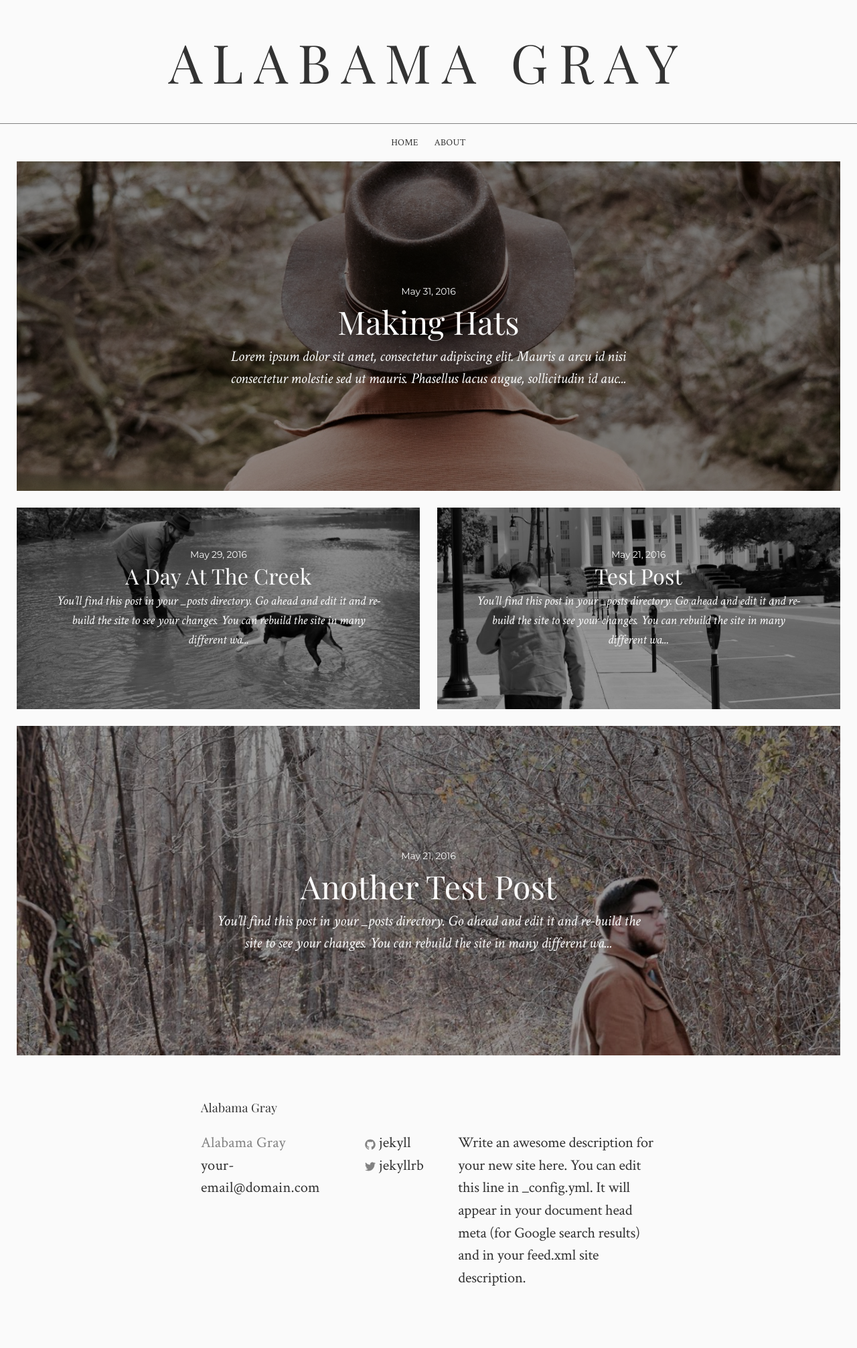
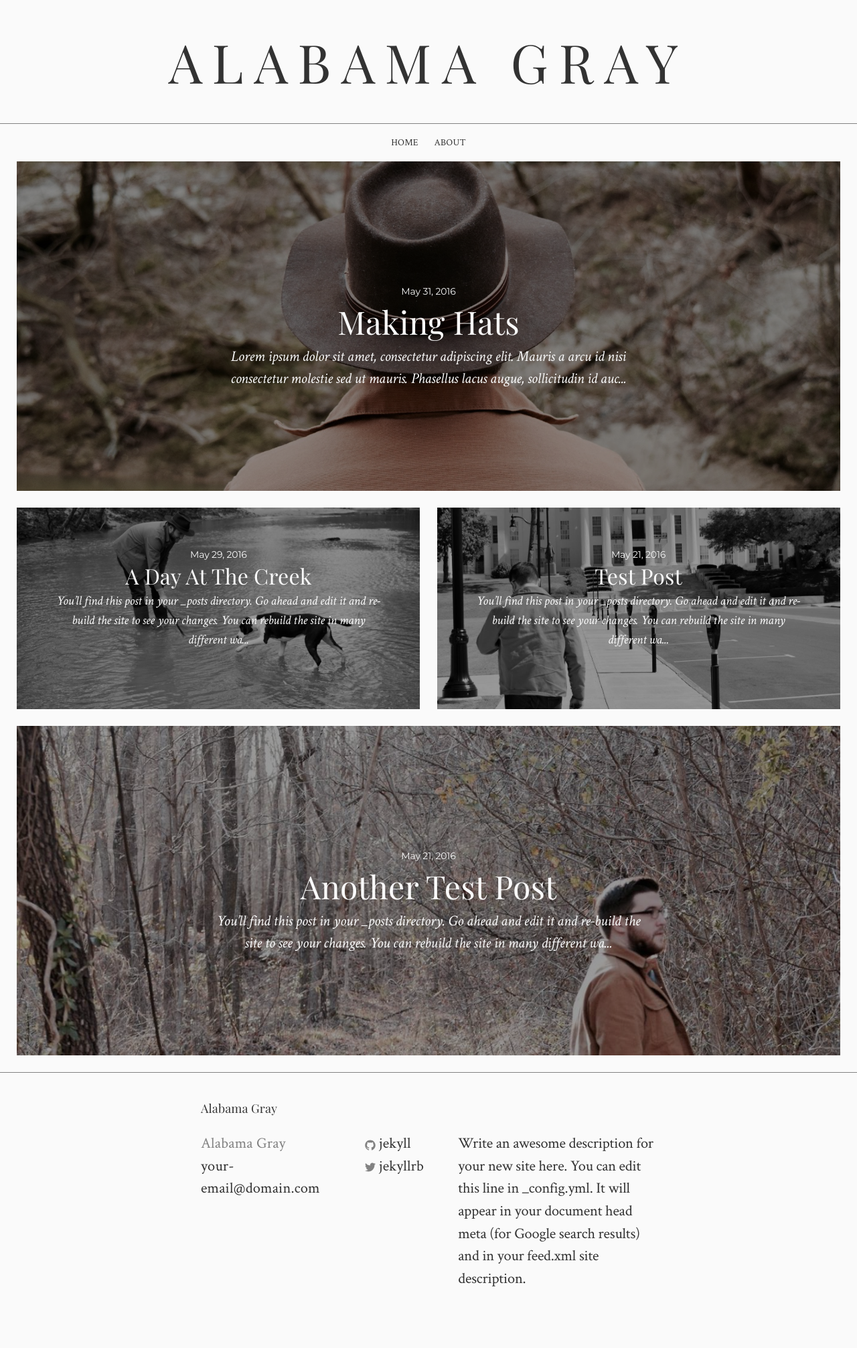
Before and after one commit to jtgry/blog, a Jekyll site: the page built from index.html, in a window 1280 px wide. Shown: the whole page at 67% size. Built offline with Jekyll 4.4.1, drawn with Linux system fonts in a browser that asks for light colours; some web fonts are replaced.

Commit message:
Updated '/_sass/_layout.scss' via CloudCannon

```diff
--- a/_sass/_layout.scss
+++ b/_sass/_layout.scss
@@ -97,6 +97,7 @@
  * Site footer
  */
 .site-footer {
+    border-top: 1px solid $grey-color;
     padding: $spacing-unit 0;
     float: left;
     width: 100%;
```
